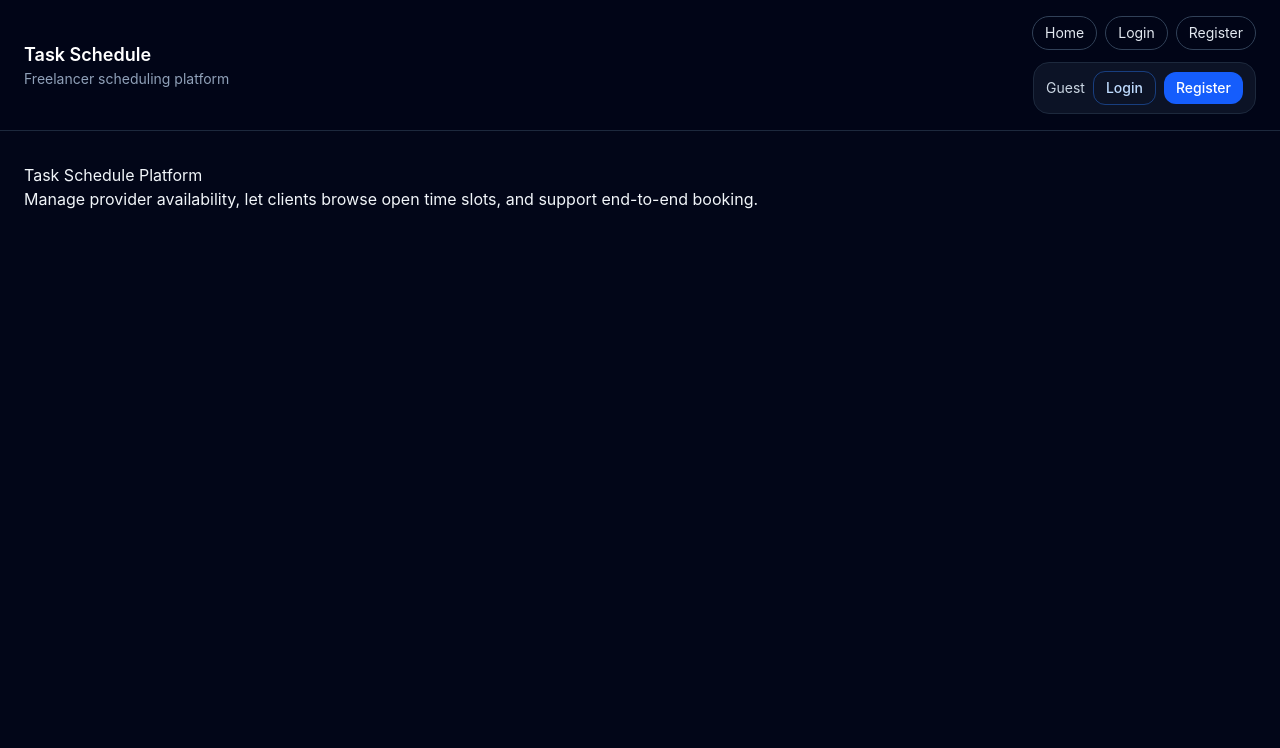
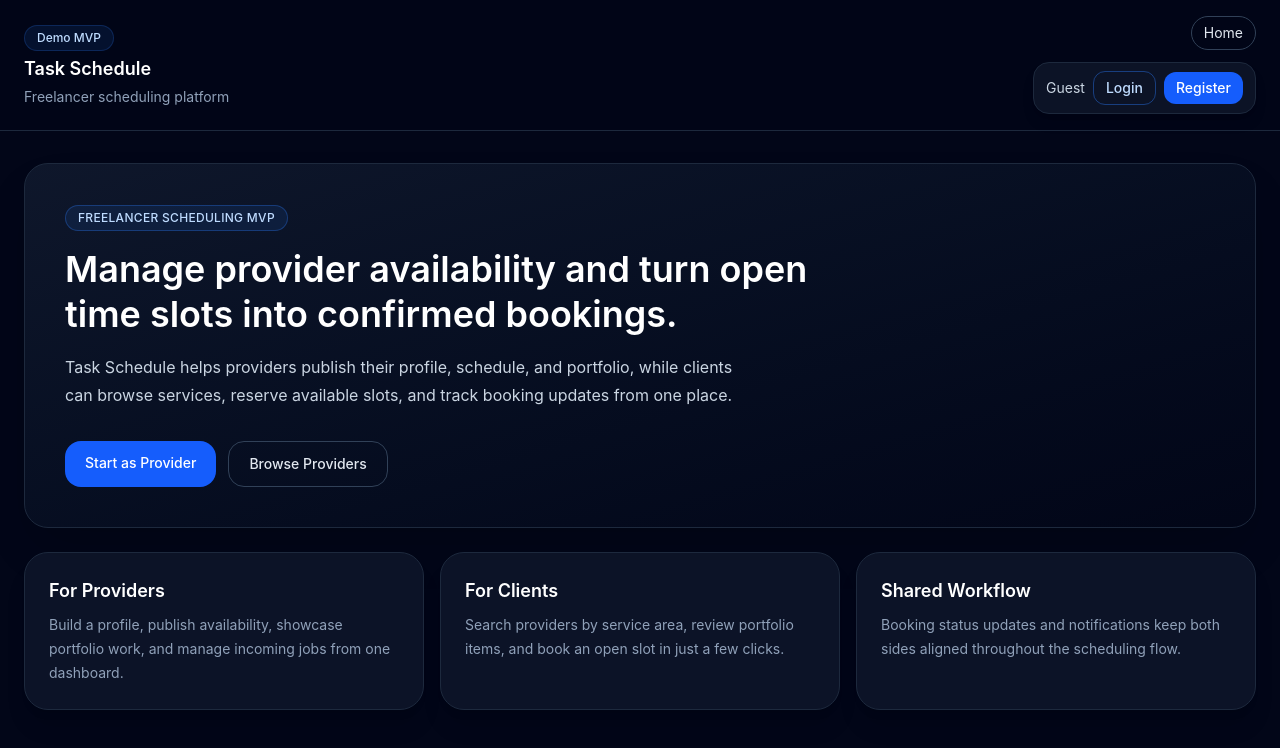
Before and after one commit to TurtleGods/task_schedule, a React (Vite) app in the folder src/task-schedule-web/: page / in a window 1280 px wide. Shown: the top 748 px of the page. Built offline with nearby package versions, Linux system fonts and the light colour scheme.

Commit message:
feat: refine home page and top bar presentation

```diff
--- a/src/task-schedule-web/src/components/layout/AppLayout.tsx
+++ b/src/task-schedule-web/src/components/layout/AppLayout.tsx
@@ -5,8 +5,6 @@ import { useEffect, useState } from 'react';
 
 const guestNavItems = [
   ['/', 'Home'],
-  ['/login', 'Login'],
-  ['/register', 'Register'],
 ] as const;
 
 const providerNavItems = [
@@ -63,8 +61,11 @@ export function AppLayout() {
     <div className="min-h-screen bg-slate-950 text-slate-100">
       <header className="sticky top-0 z-20 border-b border-slate-800 bg-slate-950/90 backdrop-blur">
         <div className="mx-auto flex max-w-7xl flex-col gap-4 px-6 py-4 lg:flex-row lg:items-center lg:justify-between">
-          <div>
-            <strong className="text-lg font-semibold text-white">Task Schedule</strong>
+          <div className="space-y-1">
+            <div className="inline-flex items-center gap-2 rounded-full border border-blue-500/20 bg-blue-500/10 px-3 py-1 text-xs font-medium text-blue-200">
+              Demo MVP
+            </div>
+            <strong className="block text-lg font-semibold text-white">Task Schedule</strong>
             <p className="text-sm text-slate-400">Freelancer scheduling platform</p>
           </div>
           <div className="flex flex-col gap-3 lg:items-end">
@@ -84,7 +85,7 @@ export function AppLayout() {
                 </Link>
               ))}
             </nav>
-            <div className="flex flex-wrap items-center gap-2 rounded-2xl border border-slate-800 bg-slate-900/80 px-3 py-2 text-sm text-slate-300">
+            <div className="flex flex-wrap items-center gap-2 rounded-2xl border border-slate-800 bg-slate-900/80 px-3 py-2 text-sm text-slate-300 shadow-lg shadow-black/10">
               {user ? (
                 <>
                   <span className="text-slate-200">{user.displayName ?? user.email}</span>
--- a/src/task-schedule-web/src/pages/HomePage.tsx
+++ b/src/task-schedule-web/src/pages/HomePage.tsx
@@ -1,10 +1,49 @@
+import { Link } from 'react-router-dom';
+
 export function HomePage() {
   return (
-    <section className="card hero-card">
-      <h1>Task Schedule Platform</h1>
-      <p>
-        Manage provider availability, let clients browse open time slots, and support end-to-end booking.
-      </p>
+    <section className="grid gap-6">
+      <section className="rounded-3xl border border-slate-800 bg-gradient-to-br from-slate-900 to-slate-950 p-10 shadow-2xl shadow-black/20">
+        <div className="mb-4 inline-flex rounded-full border border-blue-500/30 bg-blue-500/10 px-3 py-1 text-xs font-medium uppercase tracking-wide text-blue-200">
+          Freelancer Scheduling MVP
+        </div>
+        <h1 className="max-w-3xl text-4xl font-semibold leading-tight text-white">
+          Manage provider availability and turn open time slots into confirmed bookings.
+        </h1>
+        <p className="mt-4 max-w-2xl text-base leading-7 text-slate-300">
+          Task Schedule helps providers publish their profile, schedule, and portfolio, while clients can browse services,
+          reserve available slots, and track booking updates from one place.
+        </p>
+        <div className="mt-8 flex flex-wrap gap-3">
+          <Link to="/register" className="rounded-2xl bg-blue-600 px-5 py-3 text-sm font-medium text-white transition hover:bg-blue-500">
+            Start as Provider
+          </Link>
+          <Link to="/providers" className="rounded-2xl border border-slate-700 px-5 py-3 text-sm font-medium text-slate-200 transition hover:border-blue-500 hover:bg-blue-500/10">
+            Browse Providers
+          </Link>
+        </div>
+      </section>
+
+      <section className="grid gap-4 md:grid-cols-3">
+        <article className="rounded-3xl border border-slate-800 bg-slate-900/80 p-6 shadow-xl shadow-black/10">
+          <h2 className="text-lg font-semibold text-white">For Providers</h2>
+          <p className="mt-2 text-sm leading-6 text-slate-400">
+            Build a profile, publish availability, showcase portfolio work, and manage incoming jobs from one dashboard.
+          </p>
+        </article>
+        <article className="rounded-3xl border border-slate-800 bg-slate-900/80 p-6 shadow-xl shadow-black/10">
+          <h2 className="text-lg font-semibold text-white">For Clients</h2>
+          <p className="mt-2 text-sm leading-6 text-slate-400">
+            Search providers by service area, review portfolio items, and book an open slot in just a few clicks.
+          </p>
+        </article>
+        <article className="rounded-3xl border border-slate-800 bg-slate-900/80 p-6 shadow-xl shadow-black/10">
+          <h2 className="text-lg font-semibold text-white">Shared Workflow</h2>
+          <p className="mt-2 text-sm leading-6 text-slate-400">
+            Booking status updates and notifications keep both sides aligned throughout the scheduling flow.
+          </p>
+        </article>
+      </section>
     </section>
   );
 }
```
